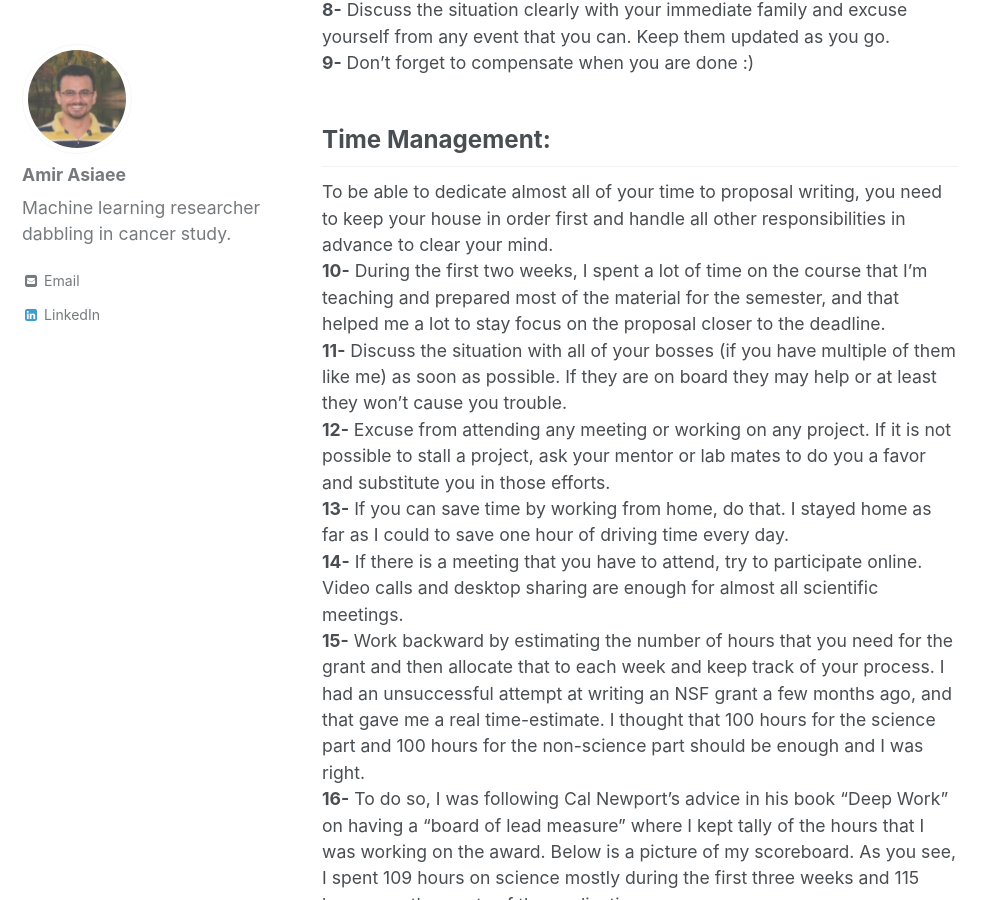
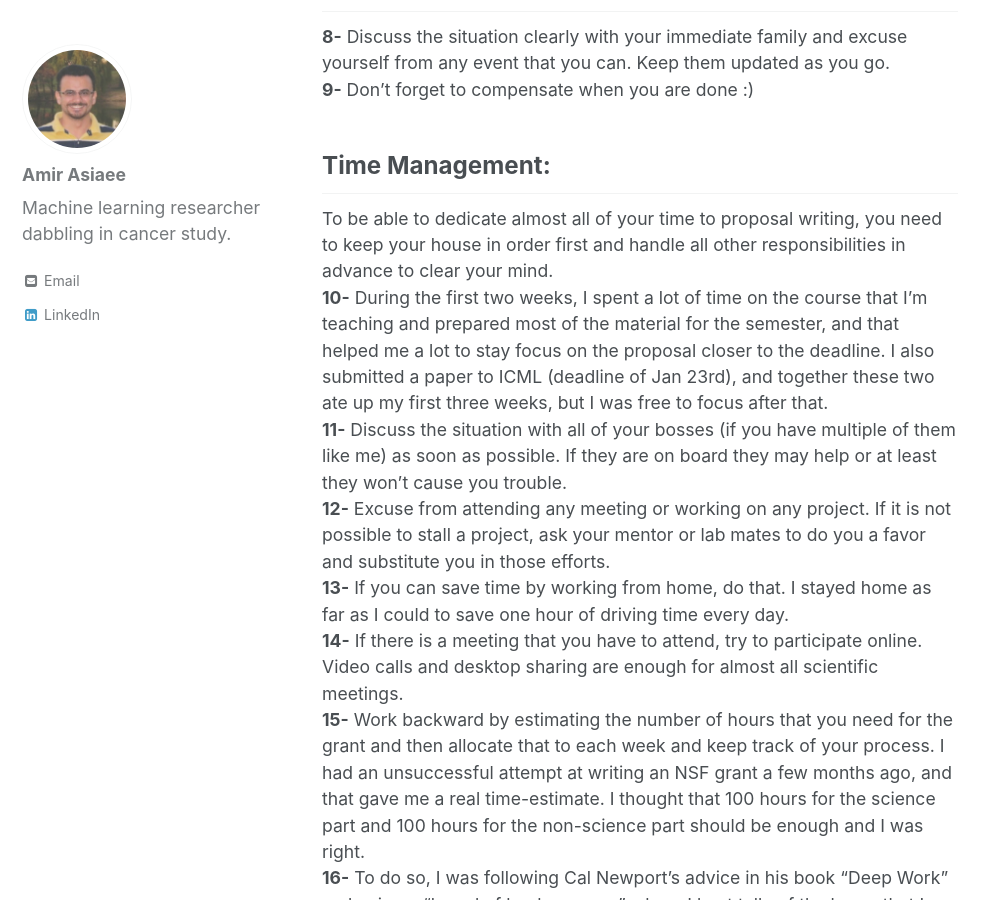
Before and after one commit to aasiaeet/aasiaeet.github.io, a Jekyll site: the page built from _posts/2019-03-02-early-k99.md, in a window 1280 px wide and 900 px high, scrolled down 2306 px. Shown: the whole window, without its empty margins (0-996 px from the left). Built offline with Jekyll 4.4.1, drawn with Linux system fonts in a browser that asks for light colours; nearby versions of some CDN libraries; comment, search, counter and statistics services are not loaded; some of the changed text lies outside the part shown.

Commit message:
final k99.

```diff
--- a/_posts/2019-03-02-early-k99.md
+++ b/_posts/2019-03-02-early-k99.md
@@ -7,7 +7,7 @@ tag:
   - Tutorial
 ---
 
-The correct longer title should include "while teaching a course for the first time, applying for a green card, and dealing with chronic and acute health issues," but the shorter one is more catchy and Google friendly!
+The correct longer title should include "while teaching a course for the first time, submitting a paper, applying for a green card, and dealing with chronic and acute health issues," but the shorter one is more catchy and Google friendly!
 
 I woke up to my mentor's email in Jan 2nd who forwarded me an email about an NCI webinar on a "New NCI Early K99 Funding Program," and the webinar was happening in a few hours. I got very excited and checked the FOA and was astounded to find that it was only announced on Dec 20th! I attended that webinar, and it turned out to exactly match my background and career goals: NCI wants to keep data scientists in cancer research, and their statistics show that they don't stay because 4-year window (post Ph.D. eligibility window for the regular K99) is too much for them in an era of starving-for-data-scientists industry. So to motivate them, they started a focused K99 with 2-year eligibility window,  i.e., "Early K99" with three tracks: data science, cancer control science, and other sciences. Each university can have one candidate per track, so the first step was to make sure that I am the OSU candidate. I had the first-mover advantage, and after a week of follow-ups, I officially became the OSU's candidate in data science for NCI Early K99.
 
@@ -35,7 +35,7 @@ Here, I will provide you with some tips based on my experience in the order of i
 
 ## Time Management:
 To be able to dedicate almost all of your time to proposal writing, you need to keep your house in order first and handle all other responsibilities in advance to clear your mind.
-**10-** During the first two weeks, I spent a lot of time on the course that I'm teaching and prepared most of the material for the semester, and that helped me a lot to stay focus on the proposal closer to the deadline.
+**10-** During the first two weeks, I spent a lot of time on the course that I'm teaching and prepared most of the material for the semester, and that helped me a lot to stay focus on the proposal closer to the deadline. I also submitted a paper to ICML (deadline of Jan 23rd), and together these two ate up my first three weeks, but I was free to focus after that.
 **11-** Discuss the situation with all of your bosses (if you have multiple of them like me) as soon as possible. If they are on board they may help or at least they won't cause you trouble.
 **12-** Excuse from attending any meeting or working on any project. If it is not possible to stall a project, ask your mentor or lab mates to do you a favor and substitute you in those efforts.
 **13-** If you can save time by working from home, do that. I stayed home as far as I could to save one hour of driving time every day.
```
Also changed, not shown: assets/images/scoreboard.jpg.
